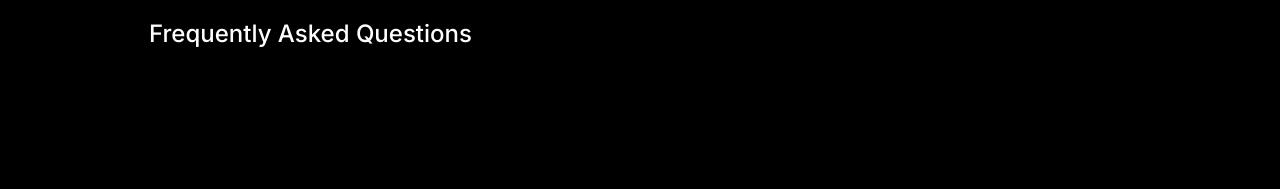
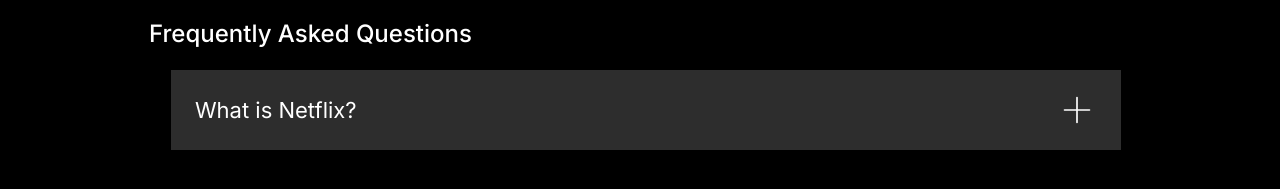
Before and after one commit to oshada-rashmika/netflix-lk-clone, a Next.js app: page / in a window 1280 px wide. Shown: the part 1556-1745 px from the top of the page. Built offline with nearby package versions, Linux system fonts and the light colour scheme.

Commit message:
feat(faq): implement interactive AccordionItem component and integrate first FAQ card

```diff
--- a/app/components/FAQSection.tsx
+++ b/app/components/FAQSection.tsx
@@ -1,11 +1,92 @@
+"use client";
+
+import { useEffect, useRef, useState } from "react";
+
+interface FAQ {
+  question: string;
+  answer: string;
+}
+
+const FAQS: FAQ[] = [
+  {
+    question: "What is Netflix?",
+    answer: "Netflix is a streaming service that offers a wide variety of award-winning TV shows, movies, anime, documentaries, and more on thousands of internet-connected devices.\n\nYou can watch as much as you want, whenever you want without a single commercial – all for one low monthly price. There's always something new to discover and new TV shows and movies are added every week!",
+  },
+];
+
+function AccordionItem({ question, answer }: FAQ) {
+  const [isOpen, setIsOpen] = useState(false);
+
+  return (
+    <div className="mb-2">
+      <button
+        onClick={() => setIsOpen(!isOpen)}
+
+        className="flex w-full items-center justify-between bg-[#2d2d2d] hover:bg-[#414141] transition-colors duration-200 py-[20px] px-6 text-left"
+        aria-expanded={isOpen}
+      >
+        <span className="text-[22px] text-white font-light">{question}</span>
+        <svg
+          className={`w-10 h-10 text-white transition-transform duration-300 ease-out flex-shrink-0 ${isOpen ? "rotate-45" : "rotate-0"
+            }`}
+          fill="none"
+          viewBox="0 0 24 24"
+          stroke="currentColor"
+          strokeWidth={1}
+        >
+          <path strokeLinecap="round" strokeLinejoin="round" d="M12 4.5v15m7.5-7.5h-15" />
+        </svg>
+      </button>
+
+      {/* Smooth height transition wrapper */}
+      <div
+        className={`grid transition-all duration-300 ease-out bg-[#2d2d2d] ${isOpen ? "grid-rows-[1fr]" : "grid-rows-[0fr]"
+          }`}
+      >
+        <div className="overflow-hidden">
+          {/* Adjusted internal padding for consistency */}
+          <div className="px-6 pb-5 text-white text-2xl leading-snug whitespace-pre-wrap border-t-2 border-black mt-[1px]">
+            <div className="pt-5">{answer}</div>
+          </div>
+        </div>
+      </div>
+    </div>
+  );
+}
+
 export default function FAQSection() {
+  const containerRef = useRef<HTMLDivElement>(null);
+  const [edges, setEdges] = useState<{ left: number; width: number } | null>(null);
+
+  // Dynamically tracks the layout bounds to match the cards grid perfectly
+  useEffect(() => {
+    function measure() {
+      const poster = document.getElementById("trending-first-poster");
+      const indicator = document.getElementById("trending-scroll-indicator");
+      const container = containerRef.current;
+      if (!poster || !indicator || !container?.parentElement) return;
+
+      const posterRect = poster.getBoundingClientRect();
+      const indicatorRect = indicator.getBoundingClientRect();
+      const parentRect = container.parentElement.getBoundingClientRect();
+
+      setEdges({
+        left: posterRect.left - parentRect.left,
+        width: indicatorRect.right - posterRect.left,
+      });
+    }
+
+    measure();
+    window.addEventListener("resize", measure);
+    return () => window.removeEventListener("resize", measure);
+  }, []);
+
   return (
     <section
       aria-labelledby="faq-heading"
       className="bg-black w-full py-8 md:py-12"
     >
       <div className="mx-auto w-full max-w-[1440px] px-10 md:px-16">
-
         <h2
           id="faq-heading"
           className="mb-5 text-xl md:text-2xl font-medium text-white tracking-normal transform translate-x-[85px] translate-y-[-75px]"
@@ -13,9 +94,16 @@
           Frequently Asked Questions
         </h2>
 
-        {/* Accordion items will be added here in the next task */}
-        <div />
-
+        {/* Accordion Container matching the exact positioning math of the cards grid */}
+        <div
+          ref={containerRef}
+          style={edges ? { marginLeft: edges.left, width: edges.width } : undefined}
+          className="transform translate-x-[-70px] translate-y-[-75px]"
+        >
+          {FAQS.map((faq, idx) => (
+            <AccordionItem key={idx} question={faq.question} answer={faq.answer} />
+          ))}
+        </div>
       </div>
     </section>
   );
```
